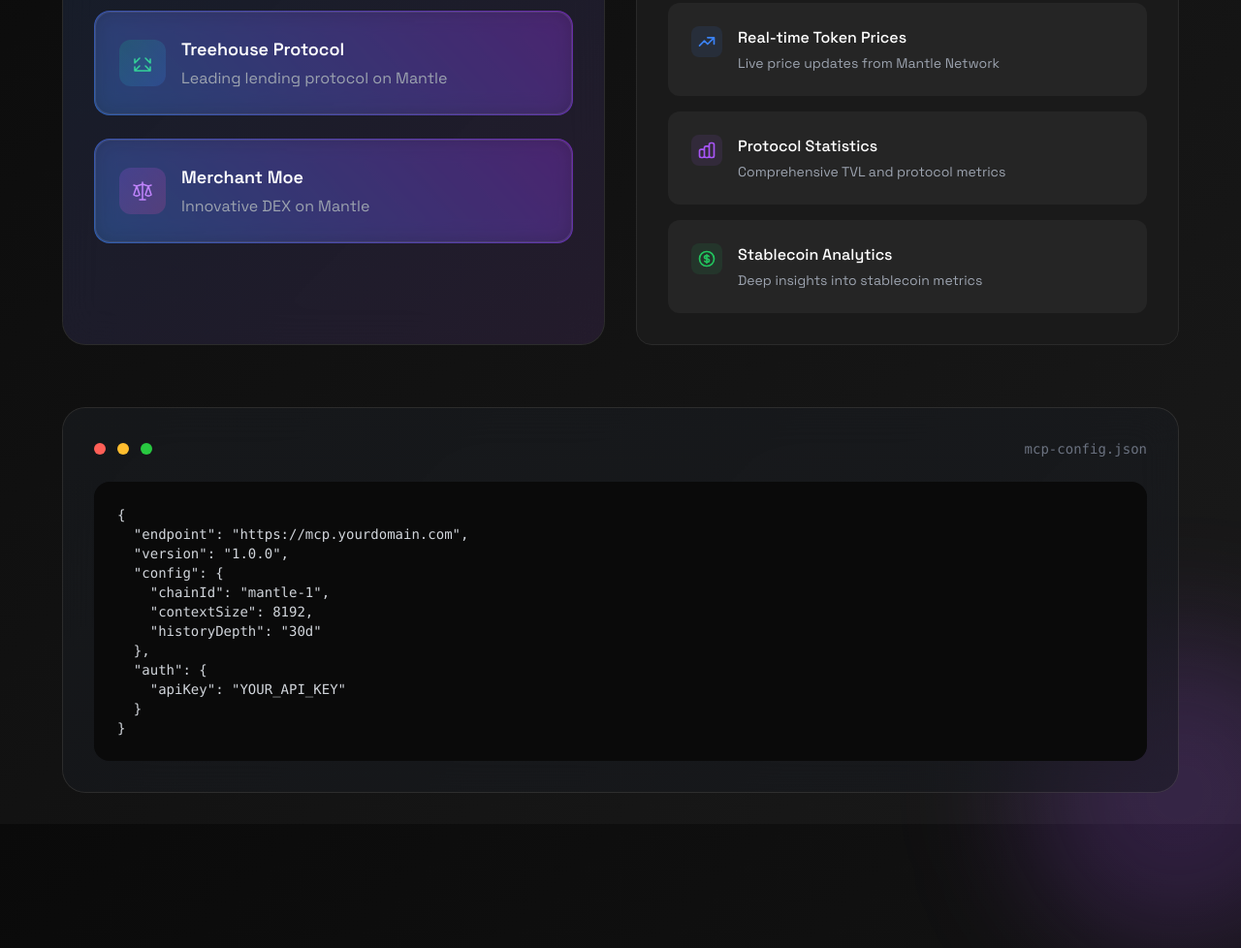
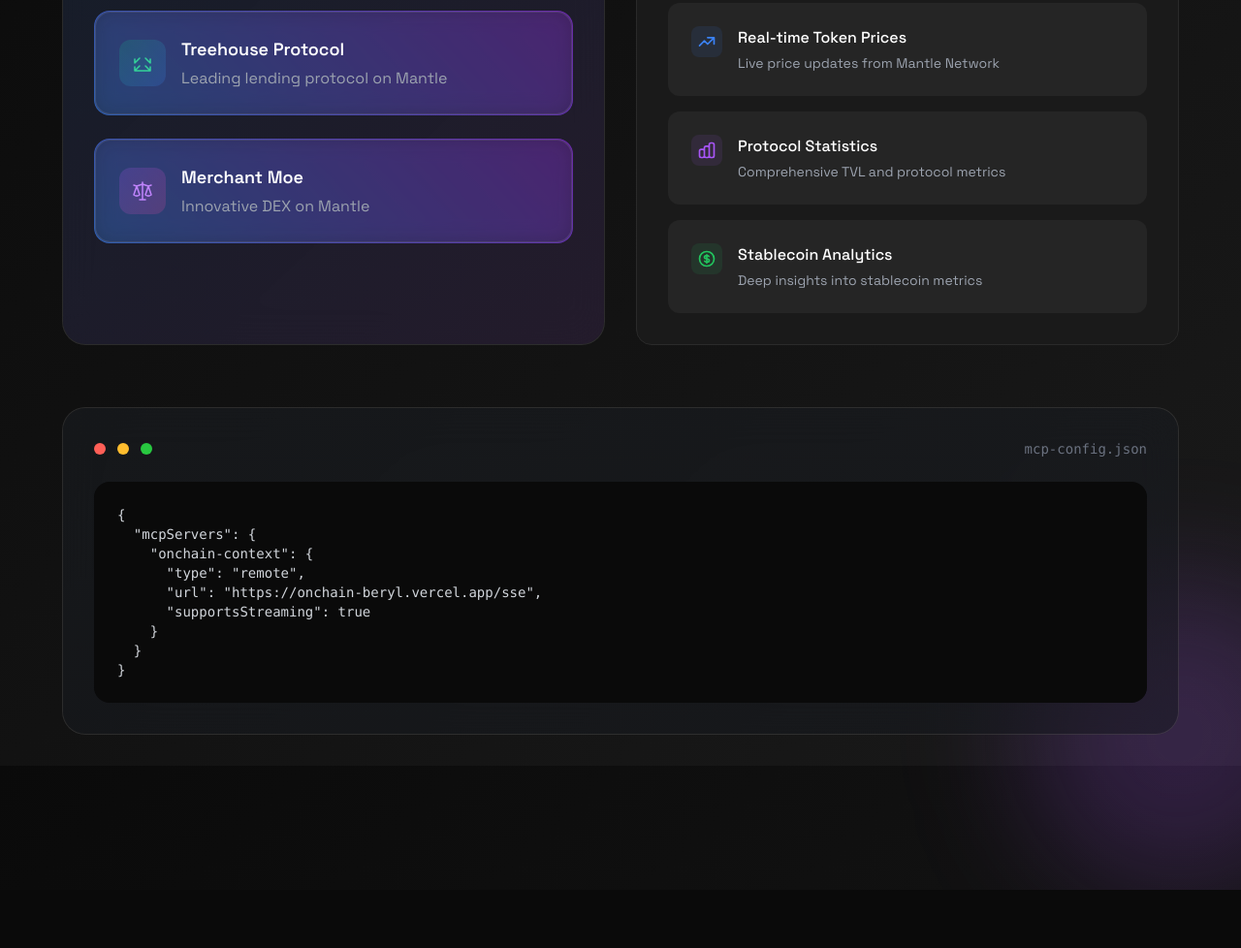
Before and after one commit to tomasCalletce/onchain, a plain HTML site: page public/index.html in a window 1280 px wide. Shown: the part 430-1408 px from the top of the page at 97% size. After the commit the page ends 1348 px from the top, so only its background shows below. Drawn offline with nearby package versions, Linux system fonts and the light colour scheme.

Commit message:
feat: fix landing page

```diff
--- a/public/index.html
+++ b/public/index.html
@@ -288,15 +288,12 @@
           class="text-sm bg-[#0A0A0A] rounded-2xl p-6 overflow-x-auto font-mono relative"
         >
 <code class="text-gray-300">{
-  "endpoint": "https://mcp.yourdomain.com",
-  "version": "1.0.0",
-  "config": {
-    "chainId": "mantle-1",
-    "contextSize": 8192,
-    "historyDepth": "30d"
-  },
-  "auth": {
-    "apiKey": "YOUR_API_KEY"
+  "mcpServers": {
+    "onchain-context": {
+      "type": "remote",
+      "url": "https://onchain-beryl.vercel.app/sse",
+      "supportsStreaming": true
+    }
   }
 }</code></pre>
       </div>
```
